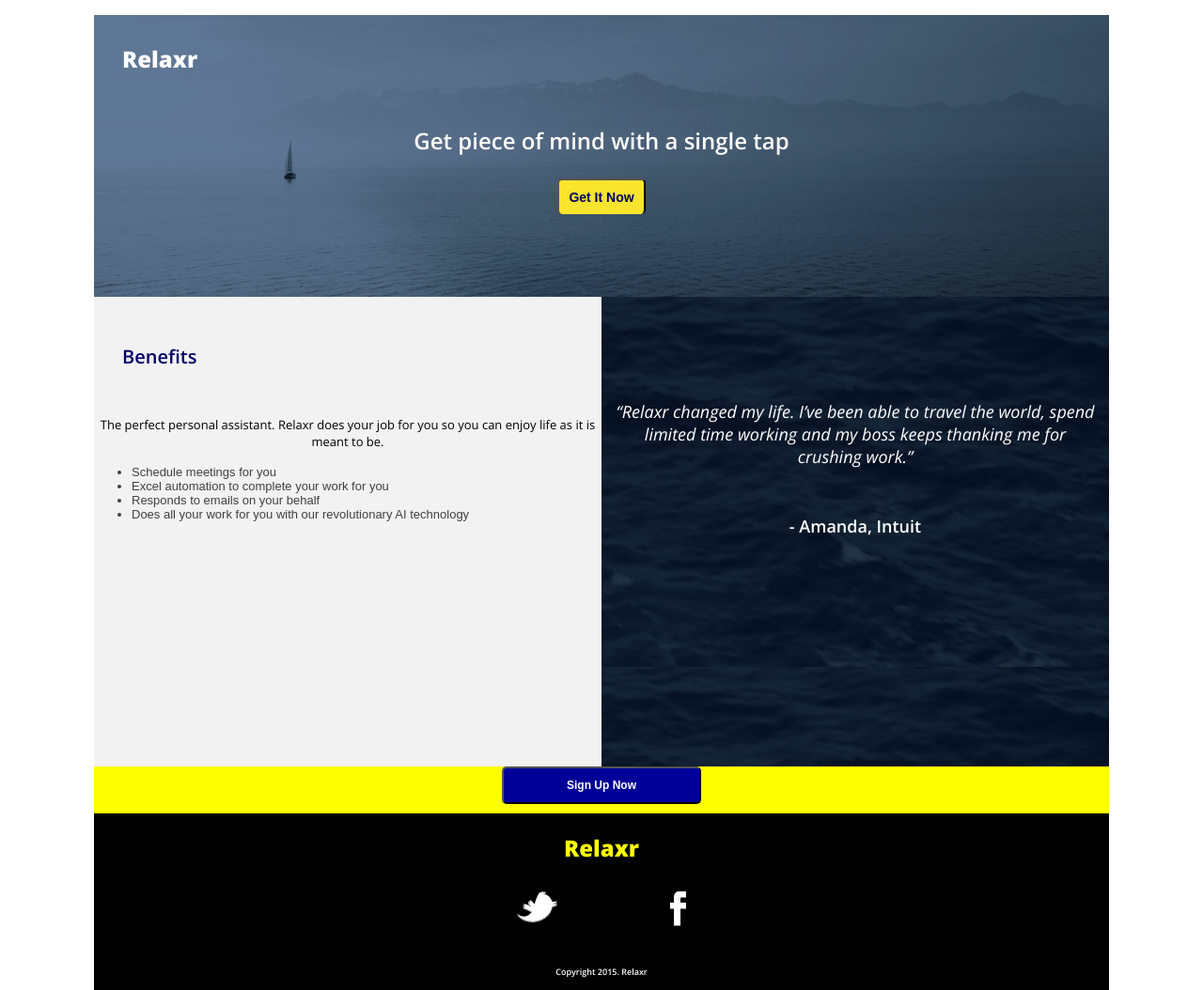
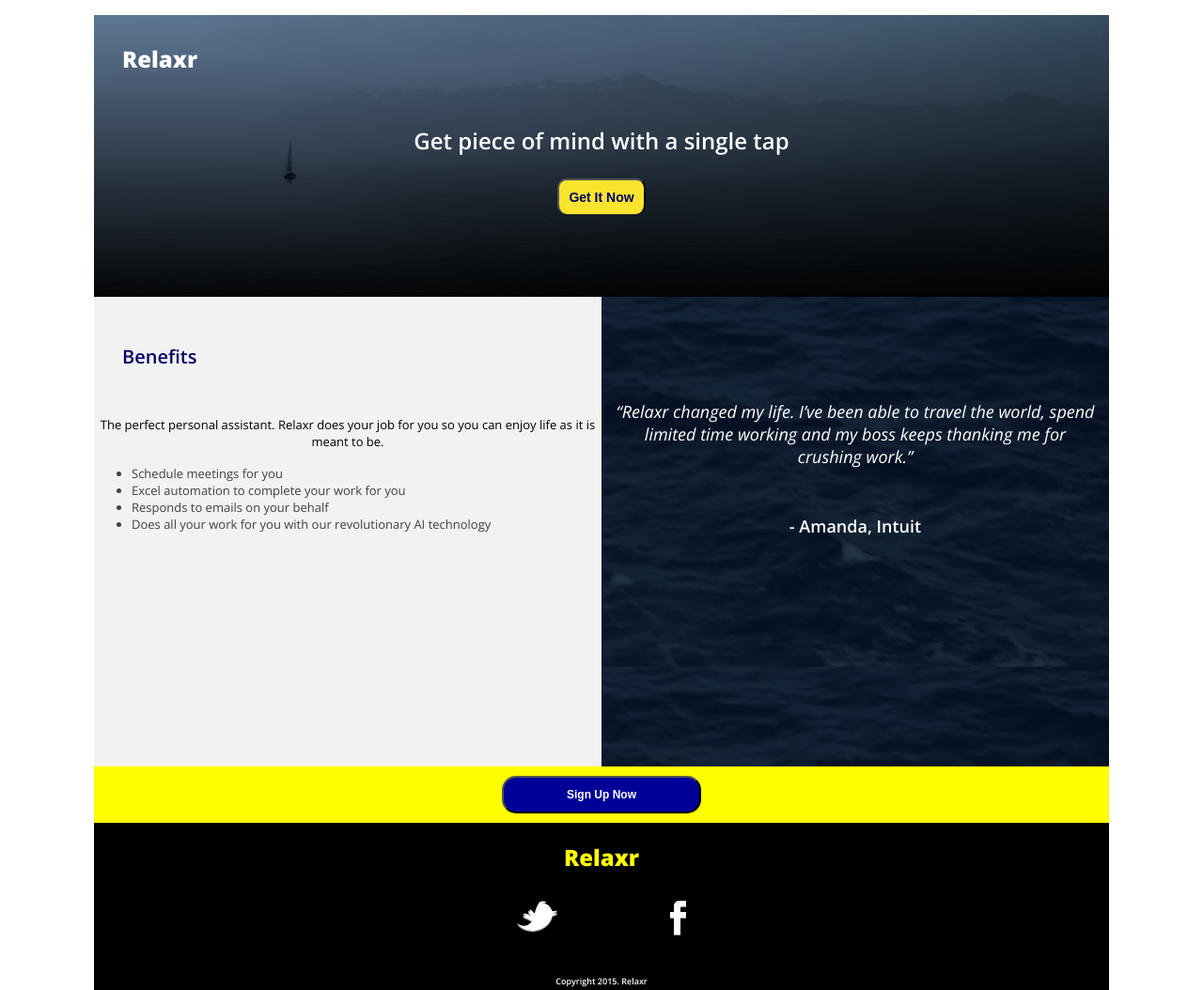
Before and after one commit to randynj/FEWD85_RandySingh, a plain HTML site: page Week2/Week 2 HW/index.html in a window 1280 px wide. Shown: the top 1054 px of the page at 94% size. Drawn offline with nearby package versions, Linux system fonts and the light colour scheme; files that its build step writes are made by us from their sources.

Commit message:
Week 2 - HW 2 - Final Draft

```diff
--- a/Week2/Week 2 HW/main.css
+++ b/Week2/Week 2 HW/main.css
@@ -8,33 +8,25 @@
 
 
 
-
+/* wrapped the entire webpage to create a slimmer/better looking mock up of Relaxr*/
 .wrapper{
   width: 1080px;
   margin: 0 auto;
 }
 
-
+/* this houses the first box height and all background color elements used*/
 .main-nav{
-
   height: 300px;
-
-  background-image:  url("images/header_bg.jpg");
-  /*
-  linear-gradient(left,#B3D9FF 0%,#0073E6 70%);
-  */
-
+  /*adds a linear gradient to the background image*/
+  background-image:  url("images/header_bg.jpg"), linear-gradient(180deg, rgb(255,255,255), rgb(15,16,16));
   background-position: center;
-
   background-color: rgba(0, 122, 204, 0.3);
   background-blend-mode: multiply;
-
 
 }
 
 
 /*
-
 .main-nav .top-nav{
   background-color: #4da6ff;
 }
@@ -45,15 +37,49 @@
 }
 */
 
+/* tried to apply a Open Sans font to all the text on this page*/
+body {
+  font-family: Open Sans;
+}
+
+/*relaxr heading in top most box*/
 h1 {
   font-size: 24px;
   font-family: Open Sans;
-  font-weight: 900;
   color: white;
   padding: 30px 30px;
 
 }
 
+/*styling for descriptive text inside the top most box*/
+p {
+  text-align: center;
+  color: white;
+  font-weight: 600;
+  font-family: Open Sans;
+  font-style: normal;
+  font-size: 24px;
+}
+
+/*styling applied to the Get It Now button housed in the header box*/
+.get-it-now-box {
+  padding: 10px;
+  font-weight: bold;
+  font-size: 14px;
+  background-color: #f9e42e;
+  /*wanted to experiment with rounded corners*/
+  border-radius: 10px;
+  width: 20%
+  height: 40px;
+  margin: 0 auto;
+  text-align: center;
+  color: #000066;
+  display: block;
+  border-bottom: 30px;
+}
+
+
+/*relaxr heading in footer*/
 #relaxr-two {
   font-weight: 900;
   font-size: 24px;
@@ -65,7 +91,7 @@ h1 {
 }
 
 
-
+/*descriptive text for Benefits box*/
 .benefits {
   font-weight: lighter;
   font-size: 13px;
@@ -73,6 +99,7 @@ h1 {
   text-align: center;
 }
 
+/*Benefits heading*/
 h3 {
   color: #000066;
   padding: 30px 30px;
@@ -81,15 +108,20 @@ h3 {
   font-family: Open Sans;
 }
 
+/*bullet color for benefits list*/
 ul {
   color: #1A1A1A;
 }
 
+/*applied to listed elements in Benefits box*/
 li {
   font-weight: 300;
   font-size: 13px;
   color: #404040;
 }
+
+/*css applied to the background housing Benefits and all it contents. Floats it to the left to make
+room for Testimonial box on the right*/
 .article-two{
   background-color: #F2F2F2;
   height: 500px;
@@ -101,6 +133,8 @@ li {
 
 }
 
+/*css applied to the background housing Testimonials and all its contents. Floats it to the righ to make
+room for Benefits box on the left*/
 .article-three {
   display: inline-block;
   width: 50%;
@@ -111,24 +145,20 @@ li {
   box-sizing: border-box;
 }
 
+/*styling for the quote inside Testimonials box*/
 p.quote {
   text-align: center;
   font-weight: lighter;
   font-style: oblique;
   font-size: 18px;
+  /*giving the quote a more centered look rather than taking up the entire space of the testimonials box*/
   margin: 110px 10px 50px 10px;
 }
 
-p {
-  text-align: center;
-  color: white;
-  font-weight: 600;
-  font-family: Open Sans;
-  font-style: normal;
-  font-size: 24px;
-}
 
 
+
+/*styling for Amanda inside Testimonial box*/
 p.amanda {
   font-size: 18px;
   font-weight: 600;
@@ -137,21 +167,26 @@ p.amanda {
 
 }
 
+/*styling for the yellow rectangular box housing the sign up now button*/
 div{
   background: yellow;
   padding: 10px;
   margin: 0 auto;
+  /*applying a clear property to prevent the rest of the div from "hiding behind" the floated boxes
+  above it*/
+  clear: both;
 
 }
 
 
-
+/*styling applied to the sign up now button*/
 .sign-up-now-box{
 
   font-size: 12px;
   font-weight: bold;
   background-color: #000099;
-  border-radius: 5px;
+  /*i felt like rounding the box out just to see what would happen - i like it*/
+  border-radius: 15px;
   width: 20%;
   height: 40px;
   margin: 0 auto;
@@ -163,27 +198,13 @@ div{
 
 }
 
-.get-it-now-box {
-  padding: 10px;
-  font-weight: bold;
-  font-size: 14px;
-  background-color: #f9e42e;
-  border-radius: 5px;
-  width: 20%
-  height: 40px;
-  margin: 0 auto;
-  text-align: center;
-  color: #000066;
-  display: block;
-  border-bottom: 30px;
-
-
-}
-
+/*styling applied to the copyright box - bottom most box*/
 .copyright{
   background-color: #000000;
   height: 200px;
 }
+
+/*styling applied to the Twitter logo*/
 img.twitter {
   padding-top: 30px;
   float: left;
@@ -191,12 +212,14 @@ img.twitter {
 
 }
 
+/*styling applied to the facebook logo*/
 img.facebook {
   padding-top: 30px;
   float: right;
   margin-right: 450px;
 }
 
+/*styling applied to the copyright text inside the footer box - bottom most box*/
 .copyright-text {
   font-weight: 600;
   font-size: 9px;
```
Also changed, not shown: Week2/Week 2 HW/index.html (+7 -7 lines).
